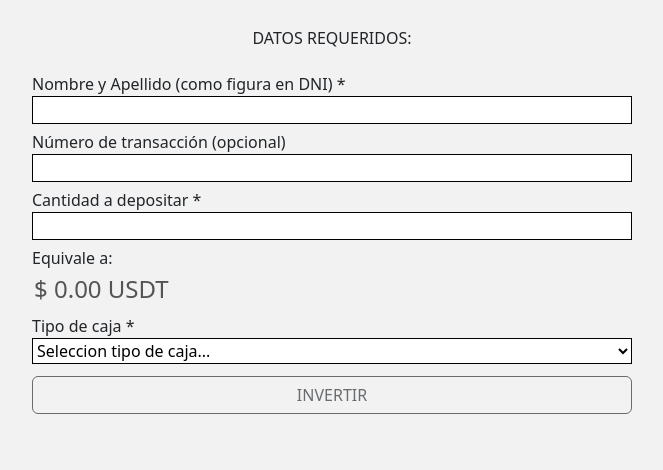
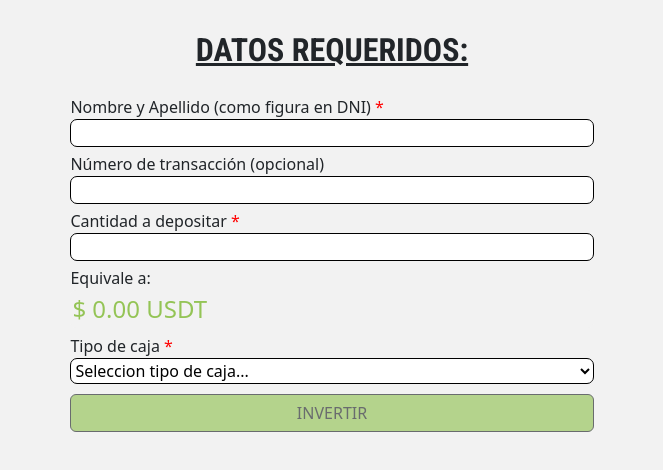
Before and after one commit to roAscurra/SistemaPagos, a plain HTML site: page index.html in a window 1280 px wide. Shown: the whole page, without its empty margins (308-971 px from the left). Drawn offline with nearby package versions, Linux system fonts and the light colour scheme; no server answers.

Commit message:
Diseño y estilos del form

```diff
--- a/js/app.js
+++ b/js/app.js
@@ -24,7 +24,7 @@ function consultarAPI(){
 }
 function mostrar(valor){
     let equivalente=valor/precioCompra;
-    document.getElementById("resultado").value=`${equivalente.toFixed(3)} USDT`;
+    document.getElementById("resultado").value=`$ ${equivalente.toFixed(2)} USDT`;
 }
 consultarAPI();
 setInterval('consultarAPI()',1000);
--- a/style/style.css
+++ b/style/style.css
@@ -26,6 +26,8 @@ text-align: center;
   width: 100%;
   max-width: 600px;
   margin: 0 auto;
+  padding-left: 3%;
+  padding-right: 3%;
   display: flex;
   flex-direction: column;
   justify-content: center;
@@ -33,10 +35,12 @@ text-align: center;
   padding-top: 2%;
 }
 select{
+  border-radius: 7px;
   border: 1px solid;
   background-color: #fff;
 }
 input{
+  border-radius: 7px;
   border: 1px solid;
 }
 label{
@@ -47,6 +51,7 @@ label{
 }
 #resultado{
 background-color: #f2f2f2;
+color: #94C456;
 font-size: x-large;
 border: 0;
 }
@@ -55,4 +60,21 @@ justify-content: center;
 width: 100%;
 margin-bottom: 2%;
 margin-top: 2%;
+background-color: #94C456;
 }
+#title{
+text-align: center;
+font-size:xx-large;
+font-weight: 700;
+font-family: 'Roboto Condensed', sans-serif;
+text-decoration: underline;
+}
+
+input[type=number]::-webkit-outer-spin-button,
+input[type=number]::-webkit-inner-spin-button {
+   -webkit-appearance: none;
+   margin: 0;
+}
+span{
+color: red;
+}
```
